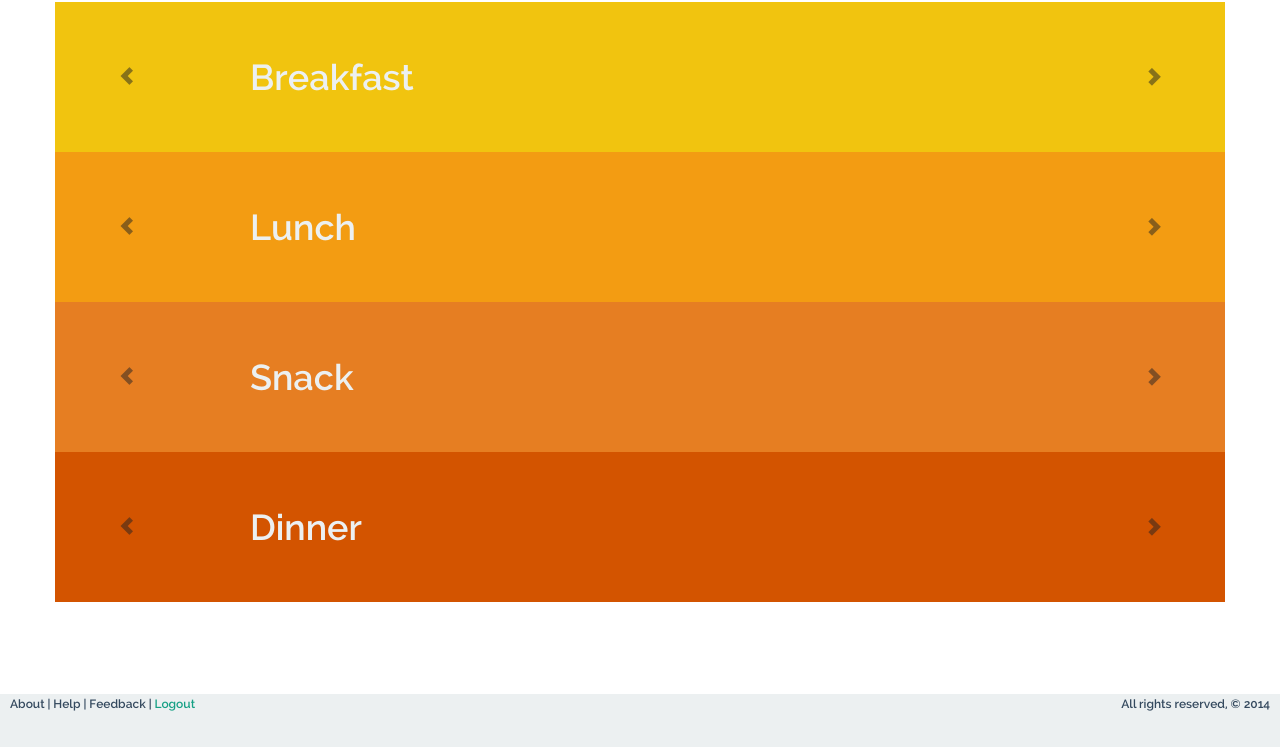
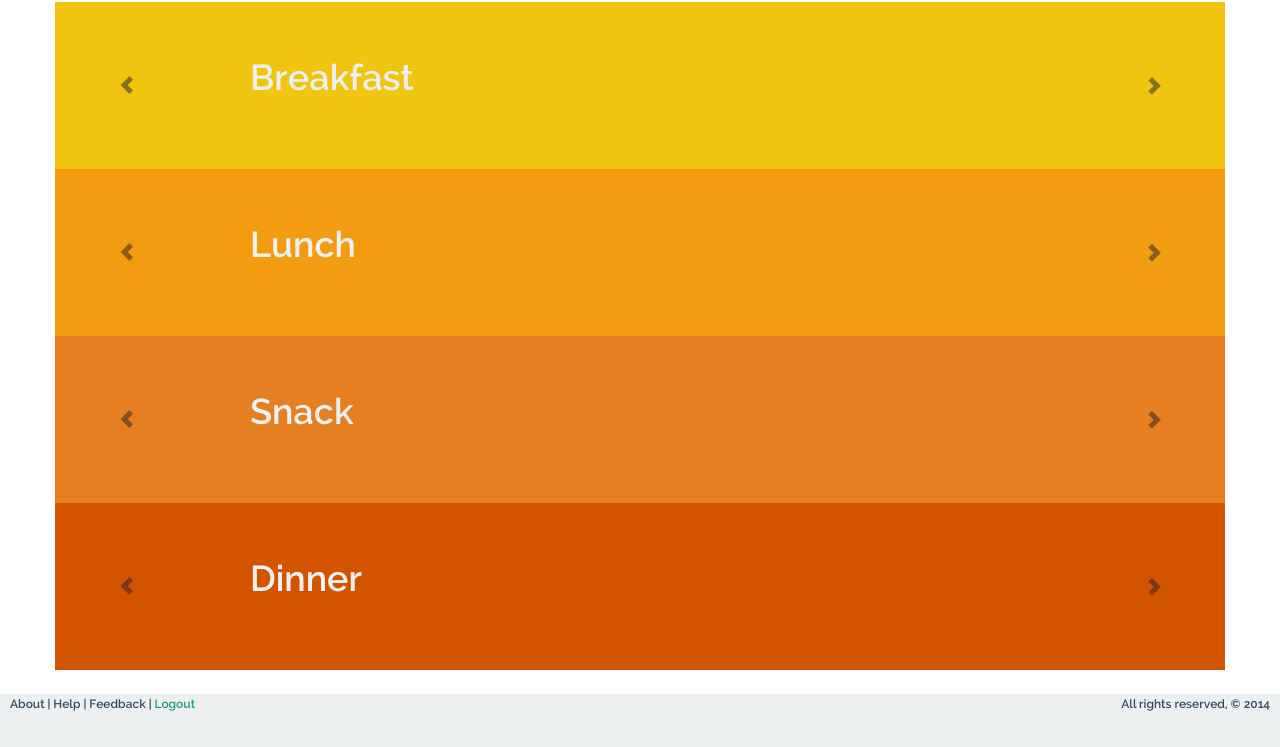
Before and after one commit to FadyKalo-zz/fare, a Django app: page /dietapp/meals/ in a window 1280 px wide. Shown: the part 53-800 px from the top of the page. Run offline with Django 3.2, Linux system fonts and the light colour scheme; a user stored in the database is signed in; data that the repository does not hold is empty; parts of the project's set-up code (start-up, migrations or seed data) failed here and were passed over; some libraries are stand-ins or nearby versions.

Commit message:
updated UI in the meals page

```diff
--- a/fare_project_django/fare/dietapp/templates/dietapp/recipes_v2.html
+++ b/fare_project_django/fare/dietapp/templates/dietapp/recipes_v2.html
@@ -43,8 +43,6 @@
         </div>
     </div>
 </div>
-
-
 <div class='row'>
     <div class='col-xs-12'>
         <div id="carousel-lunch" class="carousel slide lunch" data-ride="carousel" data-meal-type="lunch" data-diet="{{ diet }}">
@@ -66,7 +64,6 @@
         </div>
     </div>
 </div>
-
 <div class='row'>
     <div class='col-xs-12'>
         <div id="carousel-snack" class="carousel slide snack" data-ride="carousel" data-meal-type="snack" data-diet="{{ diet }}">
@@ -88,7 +85,6 @@
         </div>
     </div>
 </div>
-
 <div class='row'>
     <div class='col-xs-12'>
         <div id="carousel-dinner" class="carousel slide dinner" data-ride="carousel" data-meal-type="dinner" data-diet="{{ diet }}">
--- a/fare_project_django/fare/static/css/recipes_v2.css
+++ b/fare_project_django/fare/static/css/recipes_v2.css
@@ -71,7 +71,7 @@
 
 
 .meals-hero {
-    min-height: 150px;
+    min-height: 167px;
     color: #ECF0F1;
 }
 
@@ -110,26 +110,42 @@
 }
 
 .carousel .rating {
-    padding-left: 30px;
+    padding: 5px 12px 0 12px;
+}
+
+.breakfast .item {
+    border-bottom: 1px solid #F1C40F;
+}
+
+.lunch .item {
+    border-bottom: 1px solid #f39c12;
+}
+
+.snack .item {
+    border-bottom: 1px solid #e67e22;
+}
+
+.dinner .item {
+    border-bottom: 1px solid #d35400;
 }
 
 .breakfast .rating .glyphicon {
-    font-size: 18px;
+    font-size: 24px;
     color: #F1C40F;
 }
 
 .lunch .rating .glyphicon {
-    font-size: 18px;
+    font-size: 24px;
     color: #f39c12;
 }
 
 .snack .rating .glyphicon {
-    font-size: 18px;
+    font-size: 24px;
     color: #e67e22;
 }
 
 .dinner .rating .glyphicon {
-    font-size: 18px;
+    font-size: 24px;
     color: #d35400;
 }
 
@@ -195,6 +211,6 @@
 }
 
 .carousel .btn-group {
-    padding-right: 20px;
+    padding: 0 15px 10px 0;
 
 }
```
Also changed, not shown: fare_project_django/fare/static/js/recipes_v2.js (+6 -31 lines).
